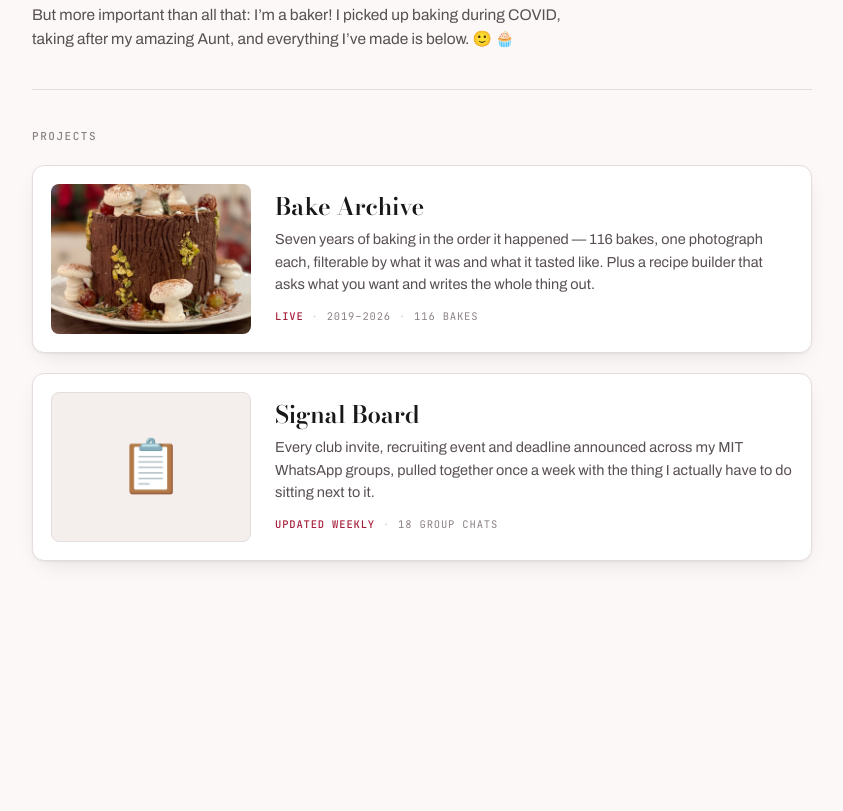
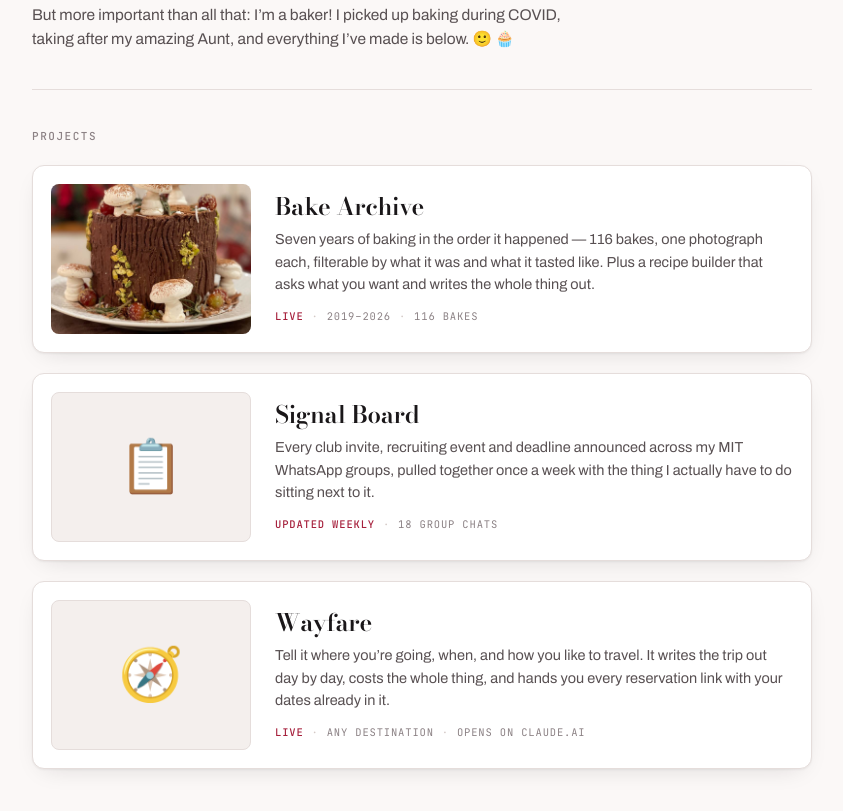
Before and after one commit to akshitharamachandran/akshitharamachandran.github.io, a plain HTML site: page index.html in a window 1280 px wide. Shown: the part 599-1410 px from the top of the page, without its empty margins (218-1061 px from the left). Before the commit the page ends 1250 px from the top, so only its background shows below. Drawn offline with nearby package versions, Linux system fonts and the light colour scheme.

Commit message:
Add Wayfare as a third project card
Co-Authored-By: Claude Opus 5 <noreply@anthropic.com>

```diff
--- a/index.html
+++ b/index.html
@@ -163,6 +163,16 @@ h2{
           </div>
         </a>
       </li>
+      <li>
+        <a class="card" href="https://claude.ai/artifact/2KFp2F19X3JvZAvt4TfaUq">
+          <figure class="glyph" aria-hidden="true"><span>&#129517;</span></figure>
+          <div>
+            <h3>Wayfare</h3>
+            <p>Tell it where you&rsquo;re going, when, and how you like to travel. It writes the trip out day by day, costs the whole thing, and hands you every reservation link with your dates already in it.</p>
+            <p class="meta"><b>Live</b><s>&middot;</s>Any destination<s>&middot;</s>Opens on claude.ai</p>
+          </div>
+        </a>
+      </li>
     </ul>
   </section>
 
```
